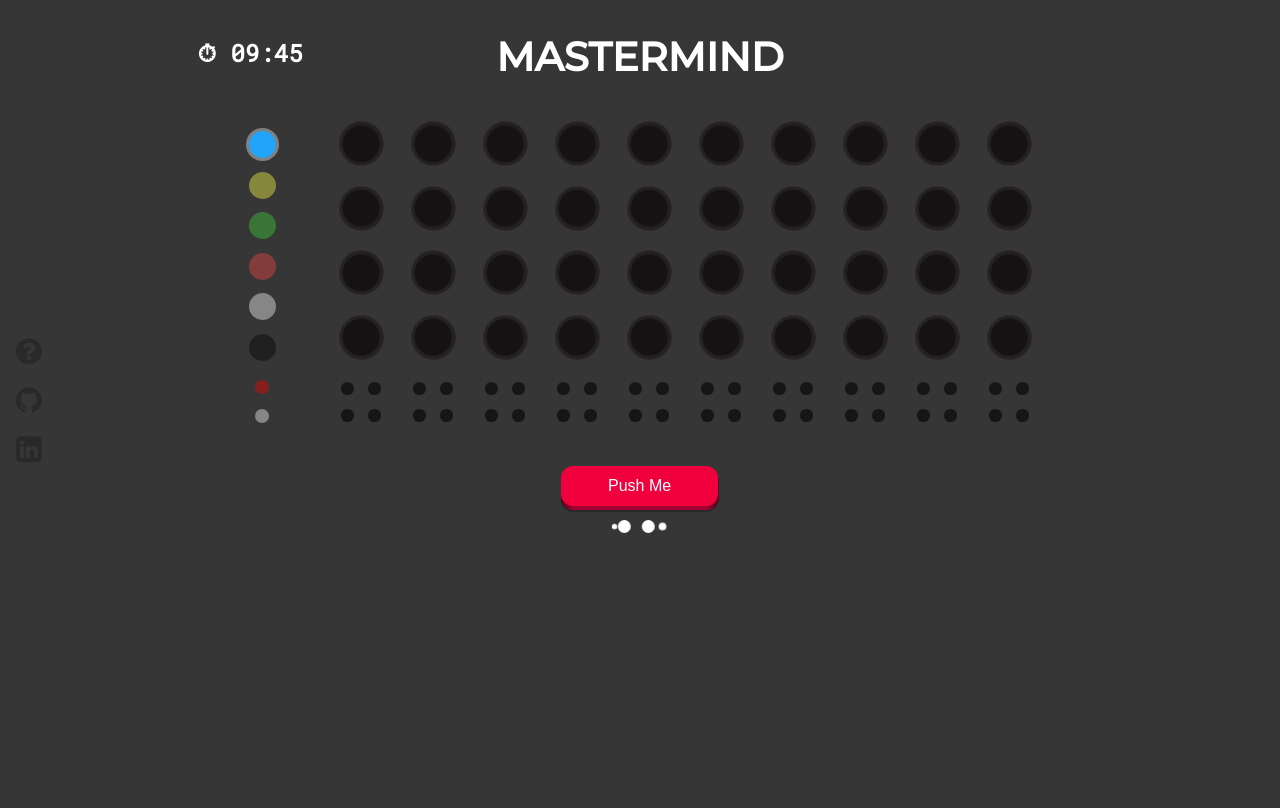
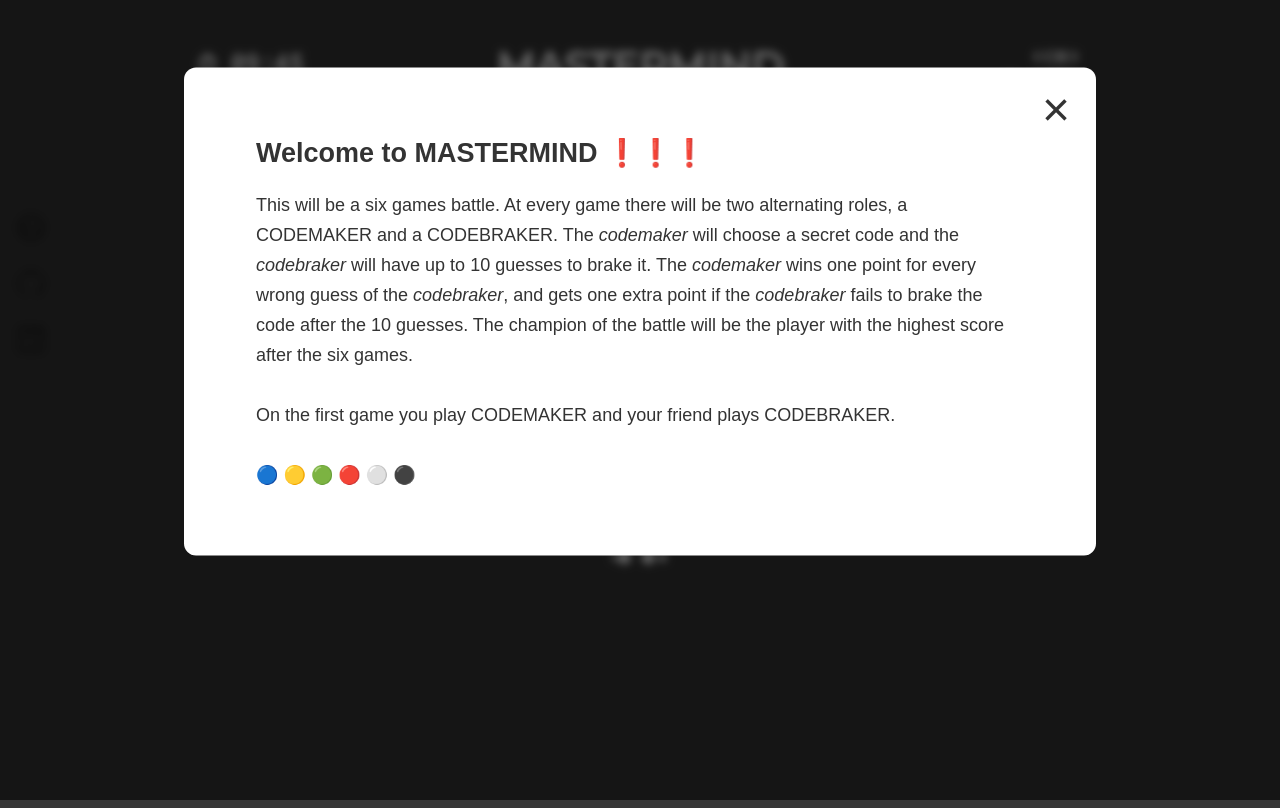
Before and after one commit to felipeRmBr/mastermind, a website: page public/game.html in a window 1280 px wide. Drawn offline with nearby package versions, Linux system fonts and the light colour scheme; no server answers.

Commit message:
add game-screen modal and active role indicators

```diff
--- a/public/css/game_styles.css
+++ b/public/css/game_styles.css
@@ -43,14 +43,22 @@
   --darker-gray: rgb(15, 15, 15);
 }
 
+html {
+  margin: 0px;
+  padding: 0px;
+  box-sizing: border-box;
+  background: var(--lighter-gray);
+}
+
 body {
-  font-size: 10px;
+  margin: 0px;
+  padding: 0px;
+  position: relative;
   display: flex;
   flex-direction: column;
   align-items: center;
   background: var(--lighter-gray);
   min-width: 1060px;
-  /* min-height: 560px; */
 }
 
 h3 {
@@ -465,15 +473,15 @@ h3 {
 
 .icon {
   cursor: pointer;
-  width: 75px;
   color: rgb(41, 41, 41);
-  font-size: 30px;
-  margin-bottom: 15px;
+  font-size: 35px;
+  margin-bottom: 6px;
+  margin-top: 10px;
 }
 
 .icon:hover {
   color: rgb(26, 26, 26);
-  font-size: 34px;
+  font-size: 40px;
 }
 
 /* INFO MESSAGES */
@@ -482,7 +490,7 @@ h3 {
 .isa_warning,
 .isa_error {
   font-family: "Montserrat", sans-serif;
-  font-size: 1.5em;
+  font-size: 1em;
   margin: 0px;
   padding: 10px;
   position: absolute;
@@ -516,3 +524,48 @@ h3 {
   font-size: 1.7em;
   vertical-align: middle;
 }
+
+.close-modal {
+  position: absolute;
+  top: 13px;
+  right: 20px;
+  font-size: 3rem;
+  color: #333;
+  cursor: pointer;
+  border: none;
+  background: none;
+}
+
+.modal {
+  font-family: sans-serif;
+  color: #333;
+  font-size: 18px;
+  line-height: 30px;
+  position: absolute;
+  top: 55%;
+  left: 50%;
+  transform: translate(-50%, -50%);
+  width: 60%;
+
+  background-color: white;
+  padding: 3rem 4.5rem 3rem 4.5rem;
+  border-radius: 12px;
+
+  /*box-shadow: 0 1rem 1.5rem rgba(0, 0, 0, 0.3);*/
+  z-index: 10;
+}
+
+.overlay {
+  position: absolute;
+  top: 0;
+  left: 0;
+  width: 100%;
+  height: 100vh;
+  background-color: rgba(0, 0, 0, 0.6);
+  backdrop-filter: blur(4px);
+  z-index: 5;
+}
+
+.hidden {
+  display: none;
+}
--- a/public/game.html
+++ b/public/game.html
@@ -39,11 +39,15 @@
       <!-- <div class="timer">&#9201 09:45</div> -->
       <div class="usernames-container">
         <div class="username">
+          <span id="active-span-1"></span>
           <span id="username-1"></span>
+          <span id="role-user-1"></span>
           <span id="score-1"></span>
         </div>
         <div class="username">
+          <span id="active-span-2"></span>
           <span id="username-2"></span>
+          <span id="role-user-2"></span>
           <span id="score-2"></span>
         </div>
       </div>
@@ -567,6 +571,28 @@
       <span id="error-message">"SOME ERROR"</span>
     </div>
 
+    <div class="modal hidden">
+      <button class="close-modal">&times;</button>
+      <h2>Welcome to MASTERMIND ❗❗❗ </h2>
+      <p>
+        This will be a six games battle. At every
+        game there will be two alternating roles, a CODEMAKER and a
+        CODEBRAKER. The <i>codemaker</i> will choose a secret code and
+        the <i>codebraker</i> will have up to 10 guesses to brake it.
+        The <i>codemaker</i> wins one point for every wrong guess of the
+        <i>codebraker</i>, and gets one extra point if the <i>codebraker</i> fails to
+        brake the code after the 10 guesses. The champion of the
+        battle will be the player with the highest score after the six games.
+        <br>
+        <br>
+        <span id="first-game-legend">On the first game you play CODEBRAKER and Jacob plays CODEMAKER.</span>
+        <br>
+        <br>
+        <span class="modal-circles">🔵 🟡 🟢 🔴 ⚪ ⚫</span>
+
+      </p>
+    </div>
+    <div class="overlay hidden"></div>
 
   </body>
 
@@ -578,5 +604,4 @@
       href="https://cdnjs.cloudflare.com/ajax/libs/animate.css/4.1.1/animate.min.css"
     />
 
-
 </html>
--- a/public/js/game/master-mind.js
+++ b/public/js/game/master-mind.js
@@ -14,6 +14,7 @@ let { sessionId, role } = getInitialParams(queryString);
 const colors = ["blue", "yello", "green", "red", "white", "black"];
 const marbleColors = ["red", "white"];
 
+let gameIdx = 0;
 let activeColorIdx = 0;
 let activeMarbleIdx = 0;
 let activeColumnIdx = 0;
@@ -39,6 +40,10 @@ const waitMessageContainer = document.querySelector("#wait-message-container");
 
 const username1 = document.querySelector("#username-1");
 const username2 = document.querySelector("#username-2");
+const activeSpan1 = document.querySelector("#active-span-1");
+const activeSpan2 = document.querySelector("#active-span-2");
+const roleSpan1 = document.querySelector("#role-user-1");
+const roleSpan2 = document.querySelector("#role-user-2");
 const score1 = document.querySelector("#score-1");
 const score2 = document.querySelector("#score-2");
 
@@ -281,6 +286,15 @@ const showErrormessage = (message) => {
   }, 2500);
 };
 
+const switchActiveIndicator = () => {
+  activeSpan1.innerHTML.length == 0
+    ? (activeSpan1.innerHTML = "*")
+    : (activeSpan1.innerHTML = "");
+  activeSpan2.innerHTML.length == 0
+    ? (activeSpan2.innerHTML = "*")
+    : (activeSpan2.innerHTML = "");
+};
+
 const prepareBoard = () => {
   secret = [-1, -1, -1, -1];
   guess = [-1, -1, -1, -1];
@@ -305,6 +319,12 @@ const prepareBoard = () => {
 
     showWaitMessage("wait_secret");
   }
+
+  roleSpan1.innerHTML = gameIdx % 2 == 0 ? "(CB)" : "(CM)";
+  roleSpan2.innerHTML = gameIdx % 2 == 0 ? "(CM)" : "(CB)";
+
+  activeSpan1.innerHTML = "";
+  activeSpan2.innerHTML = "*";
 };
 
 // SOCKET CONFIGURATIONS
@@ -349,6 +369,8 @@ socket.on("peg-hole-update", (payload) => {
 });
 
 socket.on("feedback-request", ({ sessionId, activeColumnIdx }) => {
+  switchActiveIndicator();
+
   const audio = new Audio("../audio/new-ticket.mp3");
   audio.play();
 
@@ -388,6 +410,8 @@ const notifySecretReady = (e) => {
     return;
   }
 
+  switchActiveIndicator();
+
   const audio = new Audio("../audio/click.mp3");
   audio.play();
 
@@ -410,6 +434,8 @@ const notifySecretReady = (e) => {
 };
 
 const sendFeedback = () => {
+  switchActiveIndicator();
+
   const audio = new Audio("../audio/click.mp3");
   audio.play();
 
@@ -433,6 +459,8 @@ const sendFeedback = () => {
 
 // CODE CRACKER SIDE
 socket.on("secret-ready", (payload) => {
+  switchActiveIndicator();
+
   const audio = new Audio("../audio/new-ticket.mp3");
   audio.play();
 
@@ -452,6 +480,8 @@ socket.on("secret-ready", (payload) => {
 });
 
 socket.on("feedback-response", ({ sessionId, feedback }) => {
+  switchActiveIndicator();
+
   const audio = new Audio("../audio/new-ticket.mp3");
   audio.play();
 
@@ -496,6 +526,8 @@ const requestFeedback = () => {
     return;
   }
 
+  switchActiveIndicator();
+
   const audio = new Audio("../audio/click.mp3");
   audio.play();
 
@@ -522,4 +554,37 @@ const hideWaitMessage = () => {
 const resetFeedback = () => (feedback = [-1, -1, -1, -1]);
 const resetGuess = () => (guess = [-1, -1, -1, -1]);
 
+/* MODAL CONTROL */
+const modal = document.querySelector(".modal");
+const overlay = document.querySelector(".overlay");
+const btnCloseModal = document.querySelector(".close-modal");
+const firstGameLegend = document.querySelector("#first-game-legend");
+
+const legendPlayer1 =
+  "On the first game you play CODEBRAKER and your friend plays CODEMAKER.";
+const legendPlayer2 =
+  "On the first game you play CODEMAKER and your friend plays CODEBRAKER.";
+firstGameLegend.innerHTML = role == 1 ? legendPlayer1 : legendPlayer2;
+
+const openModal = function () {
+  modal.classList.remove("hidden");
+  overlay.classList.remove("hidden");
+};
+
+const closeModal = function () {
+  modal.classList.add("hidden");
+  overlay.classList.add("hidden");
+};
+
+btnCloseModal.addEventListener("click", closeModal);
+overlay.addEventListener("click", closeModal);
+
+document.addEventListener("keydown", function (e) {
+  // console.log(e.key);
+  if (e.key === "Escape" && !modal.classList.contains("hidden")) {
+    closeModal();
+  }
+});
+
 prepareBoard();
+openModal();
```
Also changed, not shown: public/css/landing_styles.css (+7 -0 lines), public/index.html (+4 -1 lines), public/js/entry.js (+8 -0 lines).
